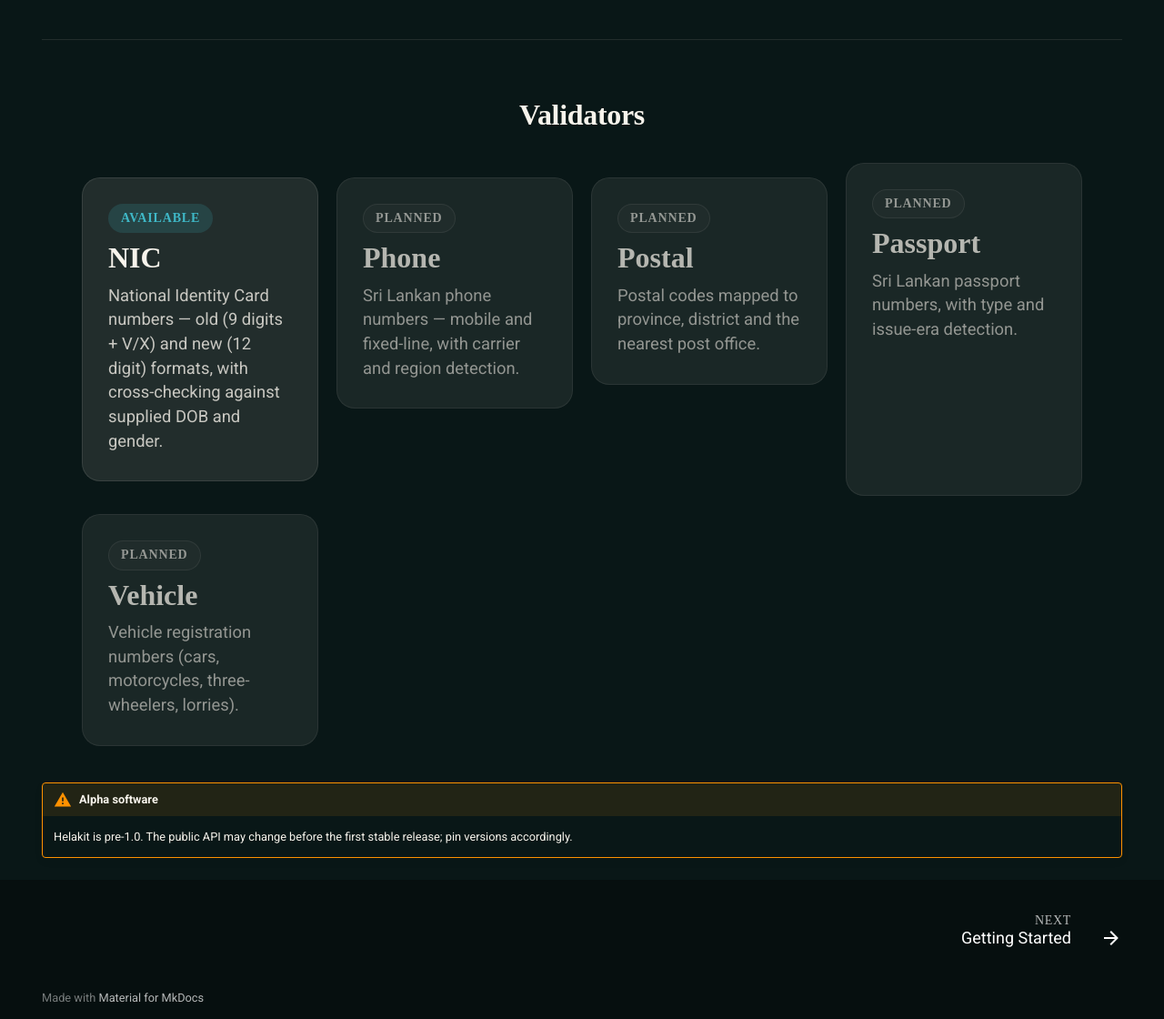
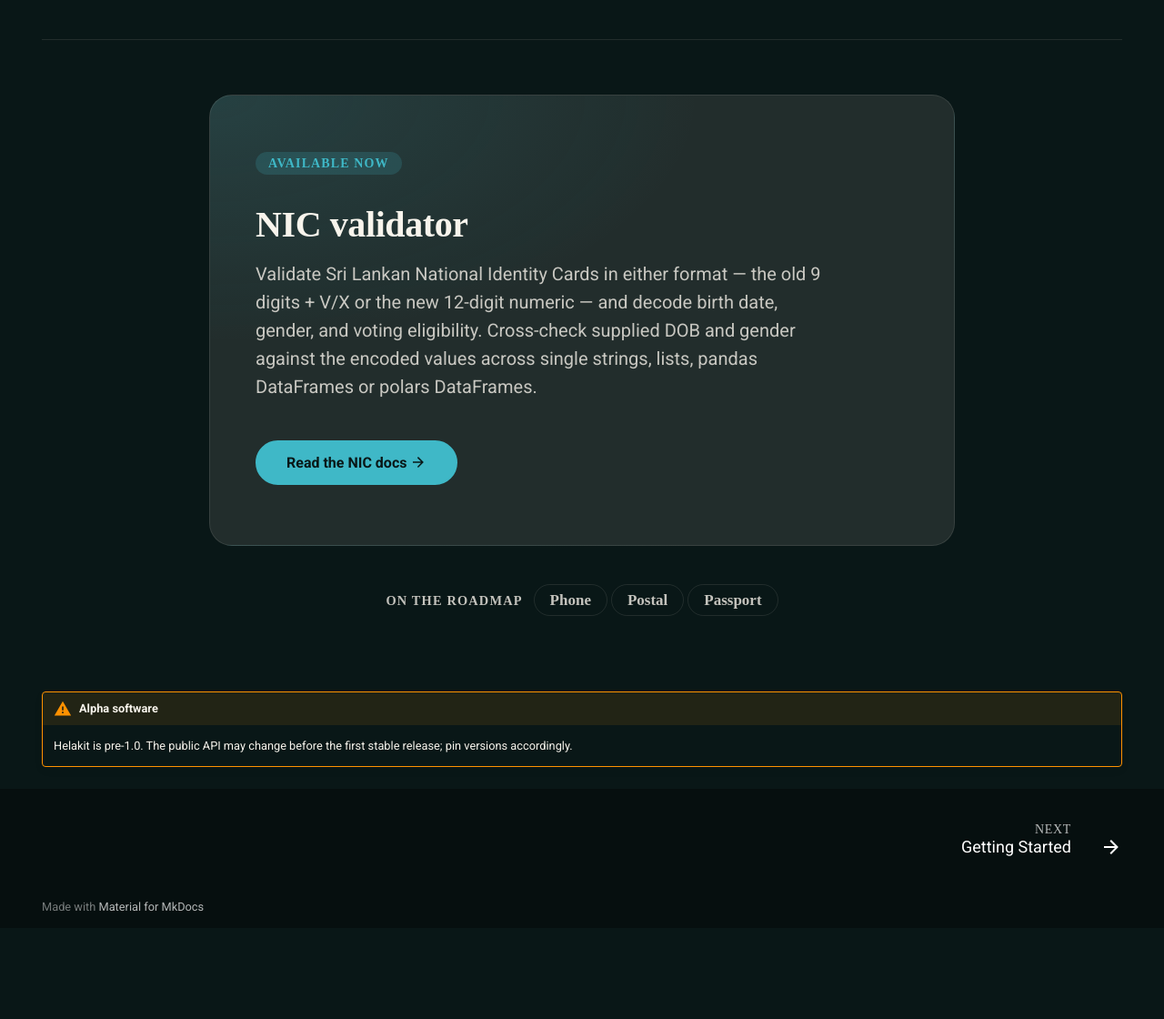
Before and after one commit to Aswikinz/Helakit, an MkDocs documentation site: the page built from docs/index.md, in a window 1280 px wide and 1400 px high, scrolled down 496 px, cut to the strip 280-1400 px from the top of the window. Shown: the whole strip at 91% size. Built offline with MkDocs 1.6.1 and Material for MkDocs 9.7.7, drawn with Linux system fonts in a browser that asks for light colours; comment, search, counter and statistics services are not loaded; the version menu is left out; after the commit the page ends 1796 px from its top, so only the background shows below that.

Commit message:
docs(home): replace 5-card grid with featured NIC block + roadmap pills
The card grid was visually unbalanced (3-on-top + 2-on-bottom) and
gave the four planned validators the same weight as the one that's
shipping. Replace it with a single wide featured block for the NIC
validator (badge, name, lede, primary CTA) and a centred row of
small pills for the upcoming ones. Drops the Vehicle pill entirely.

```diff
--- a/docs/index.md
+++ b/docs/index.md
@@ -29,40 +29,25 @@ zero runtime dependencies.
 </div>
 </div>
 
-<h2 class="hk-section-title">Validators</h2>
+<div class="hk-feature" markdown>
+<span class="hk-feature__badge">Available now</span>
+<h2 class="hk-feature__name">NIC validator</h2>
+<p class="hk-feature__desc">
+Validate Sri Lankan National Identity Cards in either format — the old
+9 digits + V/X or the new 12-digit numeric — and decode birth date,
+gender, and voting eligibility. Cross-check supplied DOB and gender
+against the encoded values across single strings, lists, pandas
+DataFrames or polars DataFrames.
+</p>
 
-<div class="hk-validators" markdown>
-
-<a class="hk-validator hk-validator--available" href="validators/nic/">
-<span class="hk-validator__status">Available</span>
-<span class="hk-validator__name">NIC</span>
-<span class="hk-validator__desc">National Identity Card numbers — old (9 digits + V/X) and new (12 digit) formats, with cross-checking against supplied DOB and gender.</span>
-</a>
-
-<a class="hk-validator hk-validator--upcoming" href="validators/phone/">
-<span class="hk-validator__status">Planned</span>
-<span class="hk-validator__name">Phone</span>
-<span class="hk-validator__desc">Sri Lankan phone numbers — mobile and fixed-line, with carrier and region detection.</span>
-</a>
-
-<a class="hk-validator hk-validator--upcoming" href="validators/postal/">
-<span class="hk-validator__status">Planned</span>
-<span class="hk-validator__name">Postal</span>
-<span class="hk-validator__desc">Postal codes mapped to province, district and the nearest post office.</span>
-</a>
-
-<div class="hk-validator hk-validator--upcoming">
-<span class="hk-validator__status">Planned</span>
-<span class="hk-validator__name">Passport</span>
-<span class="hk-validator__desc">Sri Lankan passport numbers, with type and issue-era detection.</span>
+[Read the NIC docs :material-arrow-right:](validators/nic.md){ .md-button .md-button--primary }
 </div>
 
-<div class="hk-validator hk-validator--upcoming">
-<span class="hk-validator__status">Planned</span>
-<span class="hk-validator__name">Vehicle</span>
-<span class="hk-validator__desc">Vehicle registration numbers (cars, motorcycles, three-wheelers, lorries).</span>
-</div>
-
+<div class="hk-roadmap" markdown>
+<span class="hk-roadmap__label">On the roadmap</span>
+<a class="hk-roadmap__item" href="validators/phone.md">Phone</a>
+<a class="hk-roadmap__item" href="validators/postal.md">Postal</a>
+<span class="hk-roadmap__item">Passport</span>
 </div>
 
 !!! warning "Alpha software"
--- a/docs/stylesheets/helakit.css
+++ b/docs/stylesheets/helakit.css
@@ -306,93 +306,117 @@
   display: block;
 }
 
-/* --- Validator card grid (homepage) ---------------------------------- *
- * Replaces the old left-aligned table. Each card is a self-contained
- * pill with status, name and a short description, optionally clickable
- * if the validator is available.
+/* --- Featured-validator block + roadmap row (homepage) --------------- *
+ * One available validator (NIC) doesn't need a card grid. A wide
+ * featured block calls it out, and a small roadmap pill row below
+ * acknowledges what's planned without burning visual real estate.
  */
 
-.md-typeset .hk-section-title,
-h2.hk-section-title {
-  text-align: center;
-  margin: 3rem 0 1.5rem;
-  font-family: "Roboto Slab", serif;
-  font-size: 1.6rem;
-  font-weight: 700;
-  letter-spacing: -0.01em;
+.md-typeset .hk-feature,
+.hk-feature {
+  display: flex;
+  flex-direction: column;
+  align-items: flex-start;
+  gap: 0.85rem;
+  max-width: 820px;
+  margin: 3rem auto 1.5rem;
+  padding: 2.25rem 2.5rem 2.5rem;
+  border-radius: 1.25rem;
+  background:
+    radial-gradient(120% 100% at 0% 0%, rgba(63, 184, 199, 0.14), transparent 55%),
+    var(--md-default-fg-color--lightest);
+  border: 1px solid var(--md-default-fg-color--lightest);
 }
 
-.hk-validators {
-  display: grid;
-  grid-template-columns: repeat(auto-fit, minmax(260px, 1fr));
-  gap: 1rem;
-  margin: 0 auto 2rem;
-  max-width: 1100px;
+.hk-feature__badge {
+  font-family: "Roboto Slab", serif;
+  font-weight: 700;
+  font-size: 0.7rem;
+  letter-spacing: 0.08em;
+  text-transform: uppercase;
+  padding: 0.25rem 0.7rem;
+  border-radius: 999px;
+  color: var(--hk-teal-soft);
+  background: rgba(63, 184, 199, 0.18);
 }
 
-.hk-validator {
-  position: relative;
-  display: flex;
-  flex-direction: column;
-  gap: 0.5rem;
-  padding: 1.4rem 1.4rem 1.5rem;
-  border-radius: 1rem;
-  border: 1px solid var(--md-default-fg-color--lightest);
-  background: var(--md-default-fg-color--lightest);
-  text-decoration: none !important;
-  color: var(--md-default-fg-color);
-  transition: transform 160ms ease, border-color 160ms ease, background 160ms ease;
+[data-md-color-scheme="default"] .hk-feature__badge {
+  color: var(--hk-teal-deep);
+  background: rgba(32, 128, 141, 0.14);
 }
 
-a.hk-validator {
-  cursor: pointer;
+.md-typeset .hk-feature__name,
+h2.hk-feature__name {
+  margin: 0;
+  font-family: "Roboto Slab", serif;
+  font-weight: 700;
+  font-size: 2rem;
+  line-height: 1.1;
+  letter-spacing: -0.01em;
+  color: var(--md-default-fg-color);
+  border: none;
 }
 
-a.hk-validator:hover {
-  transform: translateY(-2px);
+.md-typeset .hk-feature__desc,
+.hk-feature__desc {
+  margin: 0;
+  font-size: 1rem;
+  line-height: 1.55;
+  max-width: 56ch;
+  color: var(--md-default-fg-color--light);
+}
+
+.md-typeset .hk-feature .md-button {
+  margin-top: 0.5rem;
+}
+
+.hk-roadmap {
+  display: flex;
+  flex-wrap: wrap;
+  align-items: center;
+  justify-content: center;
+  gap: 0.6rem;
+  margin: 0 auto 3.5rem;
+  padding: 0 1rem;
+  max-width: 820px;
+}
+
+.hk-roadmap__label {
+  font-family: "Roboto Slab", serif;
+  font-weight: 700;
+  font-size: 0.72rem;
+  letter-spacing: 0.08em;
+  text-transform: uppercase;
+  color: var(--md-default-fg-color--light);
+  margin-right: 0.4rem;
+}
+
+.md-typeset .hk-roadmap__item,
+.hk-roadmap__item {
+  font-family: "Roboto Slab", serif;
+  font-weight: 600;
+  font-size: 0.85rem;
+  padding: 0.35rem 0.85rem;
+  border-radius: 999px;
+  border: 1px solid var(--md-default-fg-color--lightest);
+  color: var(--md-default-fg-color--light);
+  text-decoration: none;
+  transition: border-color 120ms ease, color 120ms ease, background 120ms ease;
+}
+
+.md-typeset a.hk-roadmap__item:hover {
   border-color: var(--hk-teal-soft);
+  color: var(--md-default-fg-color);
   background: rgba(63, 184, 199, 0.08);
 }
 
-.hk-validator__status {
-  align-self: flex-start;
-  font-family: "Roboto Slab", serif;
-  font-weight: 600;
-  font-size: 0.7rem;
-  letter-spacing: 0.06em;
-  text-transform: uppercase;
-  padding: 0.2rem 0.65rem;
-  border-radius: 999px;
-  color: var(--md-default-fg-color--light);
-  background: rgba(255, 255, 255, 0.04);
-  border: 1px solid var(--md-default-fg-color--lightest);
+@media (max-width: 50em) {
+  .md-typeset .hk-feature,
+  .hk-feature {
+    padding: 1.6rem 1.4rem 1.8rem;
+  }
+  .md-typeset .hk-feature__name,
+  h2.hk-feature__name {
+    font-size: 1.6rem;
+  }
 }
-
-.hk-validator--available .hk-validator__status {
-  color: var(--hk-teal-soft);
-  background: rgba(63, 184, 199, 0.16);
-  border-color: transparent;
-}
-
-[data-md-color-scheme="default"] .hk-validator--available .hk-validator__status {
-  color: var(--hk-teal-deep);
-  background: rgba(32, 128, 141, 0.12);
-}
-
-.hk-validator__name {
-  font-family: "Roboto Slab", serif;
-  font-weight: 700;
-  font-size: 1.6rem;
-  line-height: 1.1;
-  color: var(--md-default-fg-color);
-}
-
-.hk-validator__desc {
-  font-size: 0.92rem;
-  line-height: 1.45;
-  color: var(--md-default-fg-color--light);
-}
-
-.hk-validator--upcoming {
-  opacity: 0.72;
-}
```
